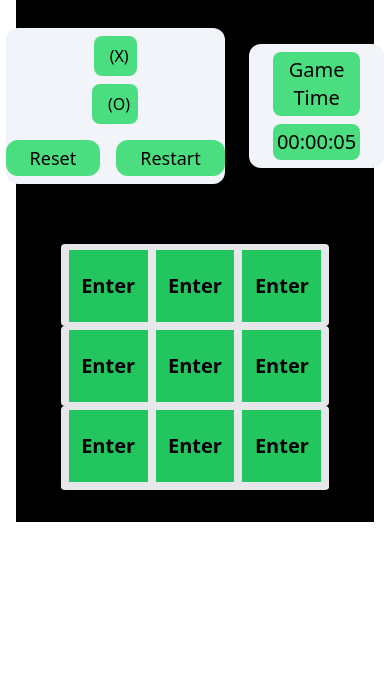
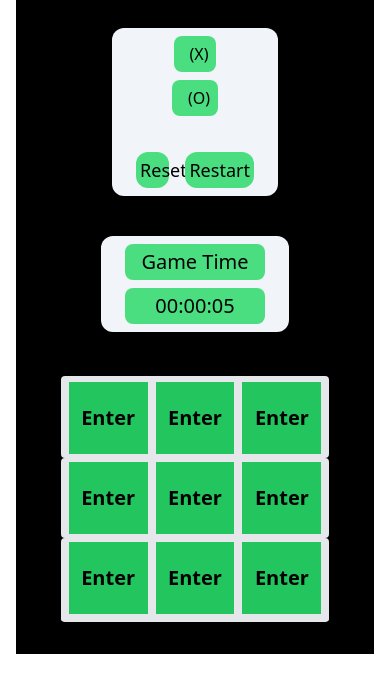
Before and after one commit to sukeshtyagi/tictactoe-game, a React (Create React App) app: page /game in a window 390 px wide. Shown: the top 692 px of the page. Built offline with nearby package versions, Linux system fonts and the light colour scheme; the HTML template or start-up script is replaced by a standard one.

Commit message:
Player component media queries added

```diff
--- a/src/components/Board.jsx
+++ b/src/components/Board.jsx
@@ -60,7 +60,7 @@ function Board({ playerOneName, playerTwoName }) {
 
   return (
     <div className="boardContainer box-border w-11/12 sm:w-1/2 h-fit bg-black mx-auto flex-col items-center justify-center  p-2">
-      <div className="topDiv box-border w-full flex justify-center gap-6 items-center p-1 ">
+      <div className="topDiv box-border w-full flex flex-col lg:flex-row justify-center gap-6 items-center p-1 ">
         <PlayerComponent
           playerOneName={playerOneName}
           playerTwoName={playerTwoName}
--- a/src/components/PlayerComponent.jsx
+++ b/src/components/PlayerComponent.jsx
@@ -4,18 +4,18 @@ import { useNavigate } from "react-router-dom";
 function PlayerComponent({ playerOneName, playerTwoName, setIntialValues }) {
   const navigate = useNavigate();
   return (
-    <div className="details box-border w-full sm:w-1/2 bg-slate-100 flex flex-col items-center justify-center gap-2 my-4 py-2 rounded-xl">
-      <p className="one box-border w-fit text-center text-black bg-green-400 p-2 flex justify-center gap-2 items-center rounded-lg">
+    <div className="details box-border w-1/2  bg-slate-100 flex flex-col items-center justify-center gap-2 my-4 py-2 rounded-xl">
+      <p className="one box-border w-fit h-9 text-center text-black bg-green-400 p-2 flex justify-center gap-2 items-center rounded-lg">
         <span className="text-xl font-normal">{playerOneName}</span>{" "}
         <span>(X)</span>
       </p>
-      <p className="two box-border w-fit text-center text-black bg-green-400 p-2 flex justify-center gap-2 items-center rounded-lg">
+      <p className="two box-border w-fit h-9 text-center text-black bg-green-400 p-2 flex justify-center gap-2 items-center rounded-lg">
         <span className="text-xl font-normal ">{playerTwoName}</span>{" "}
         <span>(O)</span>
       </p>
-      <div className="buttonDiv  box-border w-full flex items-center justify-center gap-4">
+      <div className="buttonDiv  box-border w-full flex items-center justify-center gap-4 mt-5 ">
         <button
-          className="reset box-border bg-green-400 px-6 py-1 mt-2 rounded-xl text-lg text-center hover:ring-2 ring-offset-2 ring-blue-600"
+          className="reset box-border w-1/5 sm:w-2/5 bg-green-400 px-1 py-1 mt-2 rounded-xl text-lg text-center hover:ring-2 ring-offset-2 ring-blue-600"
           onClick={() => {
             navigate("/");
           }}
@@ -23,7 +23,7 @@ function PlayerComponent({ playerOneName, playerTwoName, setIntialValues }) {
           Reset
         </button>
         <button
-          className="restart box-border bg-green-400 px-6 py-1 mt-2 rounded-xl text-lg text-center hover:ring-2 ring-offset-2 ring-blue-600"
+          className="restart box-border w-fit sm:w-2/5 bg-green-400 px-1 py-1 mt-2 rounded-xl text-lg text-center hover:ring-2 ring-offset-2 ring-blue-600"
           onClick={() => {
             setIntialValues(Array(9).fill("Enter"));
             localStorage.setItem("restart", true);
```
